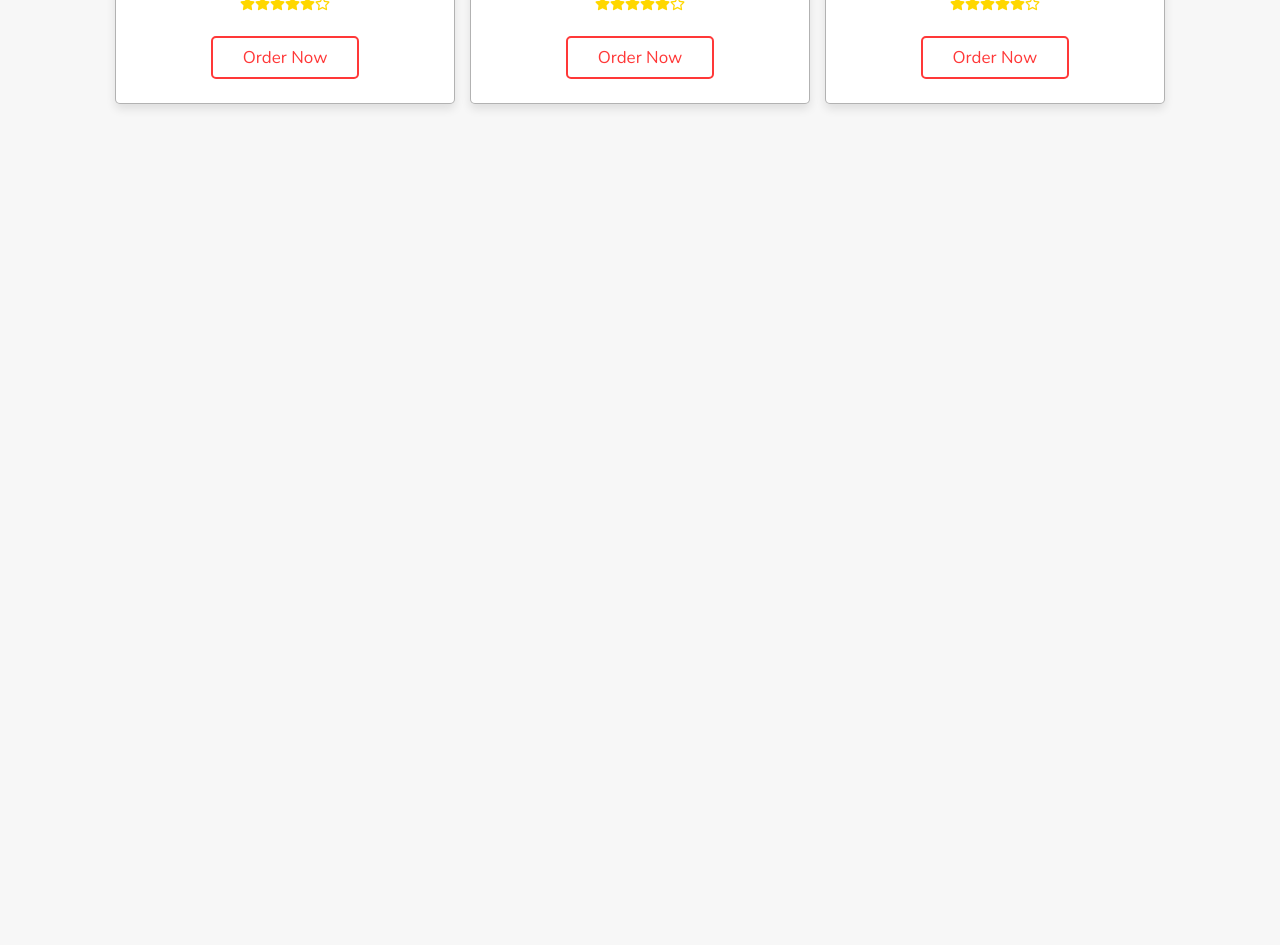
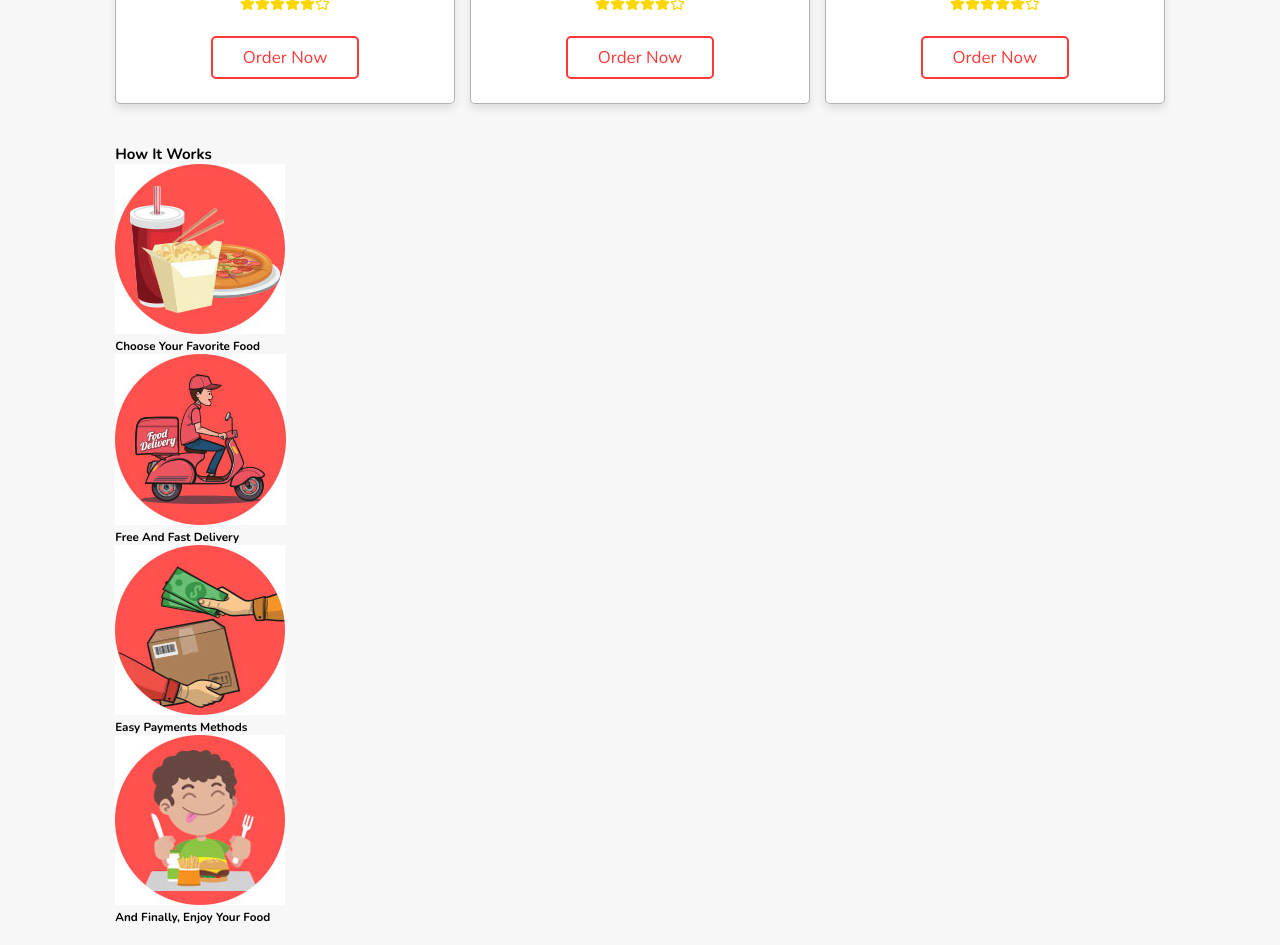
Before and after one commit to FelipeFama/Food-Website, a Next.js app: page / in a window 1280 px wide. Shown: the part 2420-3365 px from the top of the page. Before the commit the page ends 2544 px from the top, so only its background shows below. Built offline with nearby package versions, Linux system fonts and the light colour scheme.

Commit message:
feat: add new component

```diff
--- /dev/null
+++ b/components/sections/StepsSection/index.tsx
@@ -0,0 +1,70 @@
+import React from "react";
+import Image from "next/image";
+import foodSteepImg from "../../../assets/steps/step-1.jpg";
+import deliverySteepImg from "../../../assets/steps/step-2.jpg";
+import paymentsSteepImg from "../../../assets/steps/step-3.jpg";
+import finallySteepImg from "../../../assets/steps/step-4.jpg";
+import styles from "./style.module.scss";
+
+const stepImages = {
+  foodSteepImage: {
+    source: foodSteepImg,
+    alt: "food",
+  },
+  deliverySteepImage: {
+    source: deliverySteepImg,
+    alt: "food",
+  },
+  paymentsSteepImage: {
+    source: paymentsSteepImg,
+    alt: "food",
+  },
+  finallySteepImage: {
+    source: finallySteepImg,
+    alt: "food",
+  },
+};
+
+export default function StepsSection() {
+  return (
+    <section className={styles.stepContainer}>
+      <h1 className={styles.heading}>
+        how it <span>works</span>
+      </h1>
+
+      <div className={styles.steps}>
+        <div className={styles.box}>
+          <Image
+            src={stepImages.foodSteepImage.source}
+            alt={stepImages.foodSteepImage.alt}
+          />
+          <h3>choose your favorite food</h3>
+        </div>
+
+        <div className={styles.box}>
+          <Image
+            src={stepImages.deliverySteepImage.source}
+            alt={stepImages.deliverySteepImage.alt}
+          />
+          <h3>free and fast delivery</h3>
+        </div>
+
+        <div className={styles.box}>
+          <Image
+            src={stepImages.paymentsSteepImage.source}
+            alt={stepImages.paymentsSteepImage.alt}
+          />
+          <h3>easy payments methods</h3>
+        </div>
+
+        <div className={styles.box}>
+          <Image
+            src={stepImages.finallySteepImage.source}
+            alt={stepImages.finallySteepImage.alt}
+          />
+          <h3>and finally, enjoy your food</h3>
+        </div>
+      </div>
+    </section>
+  );
+}
--- /dev/null
+++ b/components/sections/StepsSection/style.module.scss
@@ -0,0 +1 @@
+@use "../../../styles/variables.scss";
--- a/components/sections/index.tsx
+++ b/components/sections/index.tsx
@@ -2,6 +2,7 @@ import React from "react";
 import HomeSection from "./HomeSection";
 import SpecialitySection from "./SpecialitySection";
 import PopularSection from "./PopularSection";
+import StepsSection from "./StepsSection";
 
 export default function Layout() {
   return (
@@ -9,6 +10,7 @@ export default function Layout() {
       <HomeSection />
       <SpecialitySection />
       <PopularSection />
+      <StepsSection />
     </>
   );
 }
```
